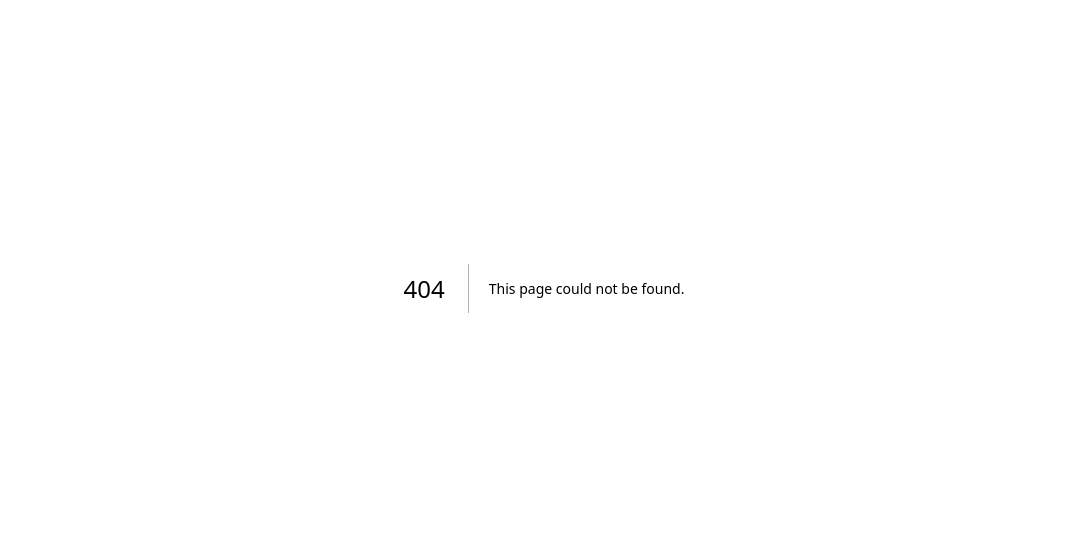
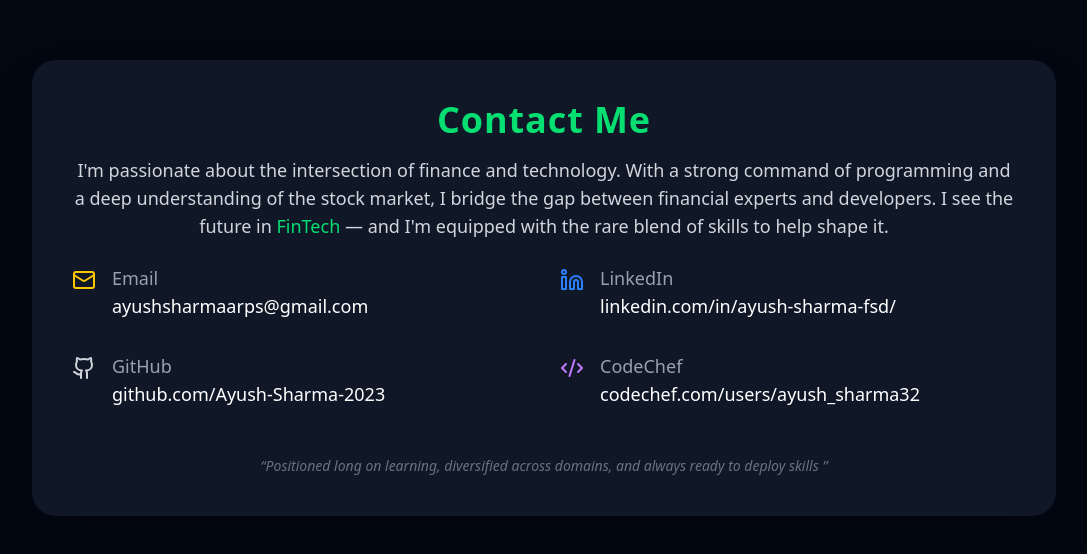
Before and after one commit to Ayush-Sharma-2023/Fintech-Portfolio, a Next.js app: page /Contact in a window 1280 px wide. Before the commit this address had no page. Shown: the part 112-666 px from the top of the page, without its empty margins (96-1183 px from the left). Built offline with nearby package versions, Linux system fonts and the light colour scheme.

Commit message:
added contact

```diff
--- a/app/Components/IPO.jsx
+++ b/app/Components/IPO.jsx
@@ -1,8 +1,12 @@
 "use client";
 import React, { useState } from "react";
+import { useRouter } from "next/navigation";
+
 import { ChevronDown, ChevronUp } from "lucide-react";
 
 export default function IPOCard() {
+    const router = useRouter();
+
   const [open, setOpen] = useState(false);
 
   const toggleCard = () => setOpen((prev) => !prev);
@@ -23,7 +27,7 @@
           open ? "opacity-100 translate-y-0" : "opacity-0 -translate-y-8 pointer-events-none"
         }`}
       >
-        <h2 className="text-xl font-bold text-green-400 mb-2">🚀 Upcoming IPO</h2>
+        <h2 className="text-xl font-bold text-green-400 mb-2">Upcoming IPO</h2>
         <p className="text-sm text-gray-400 mb-4">
           Listing Date • July 2026 | Sector: B.Tech
         </p>
@@ -39,12 +43,13 @@
         </div>
 
         <div className="mt-4 text-green-500 italic text-sm">
-          📢 Pssst... be an early investor in this IPO!
+          Pssst... be an early investor in this IPO!
         </div>
 
         <div className="mt-4 w-full grid gap-2">
           <button
-            onClick={() => alert("📬 Reach out at: ayushsharmaarps@gmail.com {Under development}")}
+                  onClick={() => router.push("/Contact")}
+
             className="w-full bg-green-600 hover:bg-green-700 text-white text-xs py-1.5 rounded-lg transition"
           >
             🔔 Set Price Alerts
--- /dev/null
+++ b/app/Contact/page.jsx
@@ -0,0 +1,138 @@
+"use client";
+import React from "react";
+import {
+  Mail,
+  Linkedin,
+  Github,
+  Code2,
+  ArrowRight,
+  Briefcase,
+  TerminalSquare,
+  Users,
+} from "lucide-react";
+
+export default function ContactMe() {
+  return (
+    <div className="min-h-screen bg-gray-950 text-white flex items-center justify-center px-6 py-16">
+      <div className="bg-gray-900 rounded-3xl shadow-2xl max-w-5xl w-full p-10">
+        {/* Header */}
+        <h1 className="text-4xl font-extrabold text-green-400 text-center mb-4 tracking-wide">
+          Contact Me
+        </h1>
+        <p className="text-lg text-gray-300 text-center mb-6 max-w-5xl mx-auto">
+          I'm passionate about the intersection of finance and technology. With
+          a strong command of programming and a deep understanding of the stock
+          market, I bridge the gap between financial experts and developers. I
+          see the future in{" "}
+          <span className="text-green-400 font-medium">FinTech</span> — and I'm
+          equipped with the rare blend of skills to help shape it.
+        </p>
+        {/* <p className="text-md text-gray-400 text-center mb-10 italic">
+          Let’s collaborate on building the next generation of trading tools,
+          investment platforms, or data-driven financial products.
+        </p> */}
+
+        {/* Contact Grid */}
+        <div className="grid sm:grid-cols-2 gap-8 text-lg">
+          <ContactItem
+            icon={<Mail className="text-yellow-400 mt-1" size={24} />}
+            label="Email"
+            value="ayushsharmaarps@gmail.com"
+            href="mailto:ayushsharmaarps@gmail.com"
+          />
+          <ContactItem
+            icon={<Linkedin className="text-blue-500 mt-1" size={24} />}
+            label="LinkedIn"
+            value="linkedin.com/in/ayush-sharma-fsd/"
+            href="https://www.linkedin.com/in/ayush-sharma-fsd/"
+          />
+          <ContactItem
+            icon={<Github className="text-gray-300 mt-1" size={24} />}
+            label="GitHub"
+            value="github.com/Ayush-Sharma-2023"
+            href="https://github.com/Ayush-Sharma-2023"
+          />
+          <ContactItem
+            icon={<Code2 className="text-purple-400 mt-1" size={24} />}
+            label="CodeChef"
+            value="codechef.com/users/ayush_sharma32"
+            href="https://www.codechef.com/users/ayush_sharma32"
+          />
+        </div>
+
+        {/* CTA Box */}
+        {/* <div className="mt-12 bg-gray-800 rounded-xl p-6 flex flex-col sm:flex-row items-center justify-between gap-6">
+          <div>
+            <h2 className="text-2xl font-bold text-green-300">💼 Let's Build Together</h2>
+            <p className="text-gray-400 mt-2">
+              Have an idea, a job offer, or just want to chat tech? I'm just a message away.
+            </p>
+          </div>
+          <a
+            href="mailto:ayushsharmaarps@gmail.com"
+            className="bg-green-600 hover:bg-green-700 text-white px-5 py-2 rounded-full flex items-center gap-2 transition"
+          >
+            Reach Out <ArrowRight size={18} />
+          </a>
+        </div> */}
+
+        {/* Social Sentiment */}
+        {/* <div className="mt-16 grid sm:grid-cols-3 gap-6 text-center">
+          <SentimentCard
+            icon={<Briefcase size={28} className="text-green-400 mx-auto mb-2" />}
+            title="Full-time"
+            subtitle="Open to SDE roles"
+          />
+          <SentimentCard
+            icon={<Users size={28} className="text-yellow-300 mx-auto mb-2" />}
+            title="Collaborations"
+            subtitle="Hackathons / Projects"
+          />
+          <SentimentCard
+            icon={<TerminalSquare size={28} className="text-blue-400 mx-auto mb-2" />}
+            title="Side Hustles"
+            subtitle="Freelance or Startup work"
+          />
+        </div> */}
+
+        {/* Footer Quote */}
+        <div className="mt-12 text-center">
+          <p className="text-sm text-gray-500 italic">
+            “Positioned long on learning, diversified across domains, and always
+            ready to deploy skills ”
+          </p>
+        </div>
+      </div>
+    </div>
+  );
+}
+
+// Helper Components
+function ContactItem({ icon, label, value, href }) {
+  return (
+    <div className="flex items-start space-x-4">
+      {icon}
+      <div>
+        <p className="text-gray-400">{label}</p>
+        <a
+          href={href}
+          target="_blank"
+          rel="noopener noreferrer"
+          className="text-white hover:text-green-300 transition"
+        >
+          {value}
+        </a>
+      </div>
+    </div>
+  );
+}
+
+function SentimentCard({ icon, title, subtitle }) {
+  return (
+    <div className="bg-gray-800 rounded-xl p-6 hover:bg-gray-700 transition">
+      {icon}
+      <h3 className="text-xl font-semibold text-white">{title}</h3>
+      <p className="text-sm text-gray-400">{subtitle}</p>
+    </div>
+  );
+}
```
